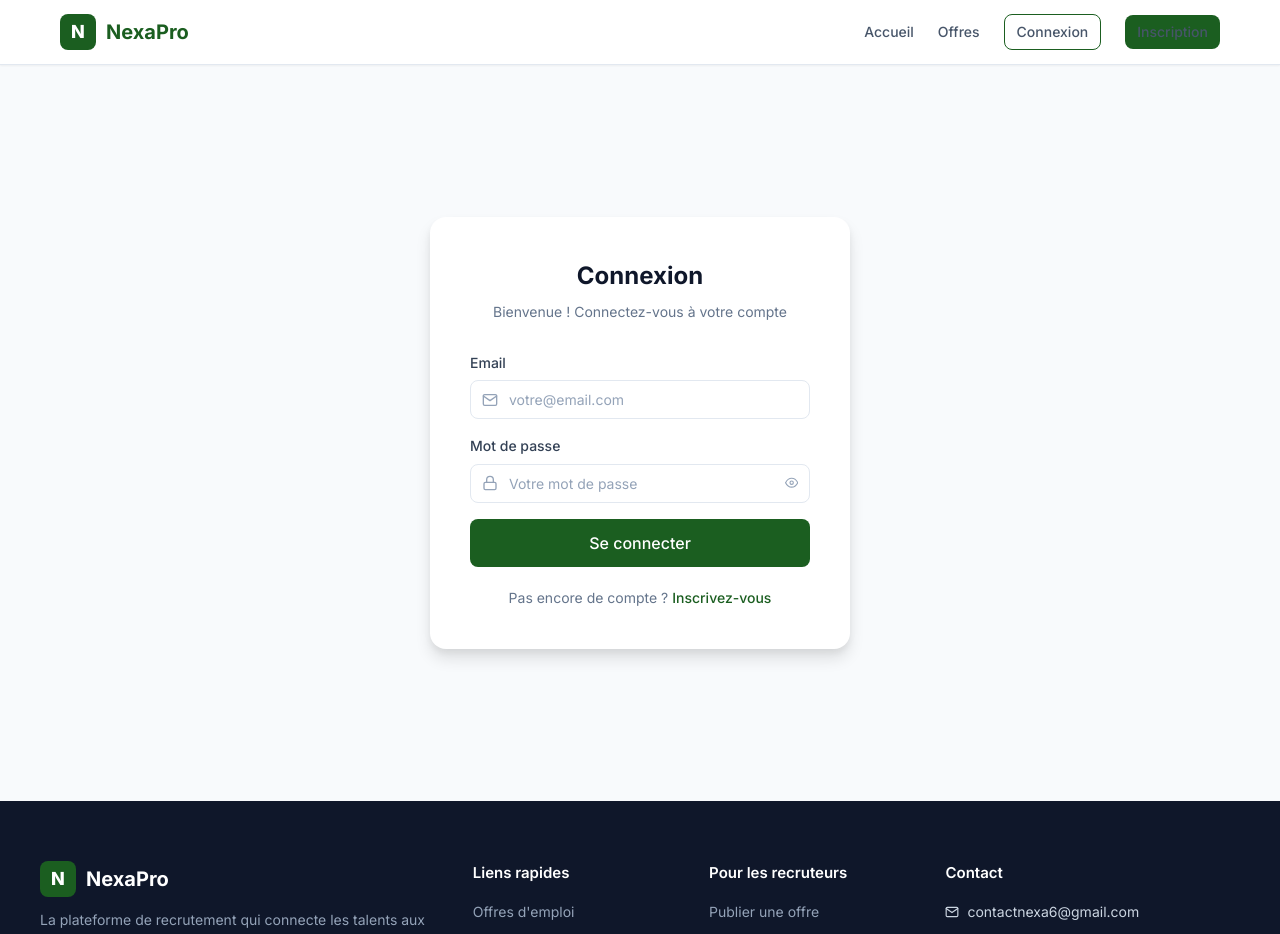
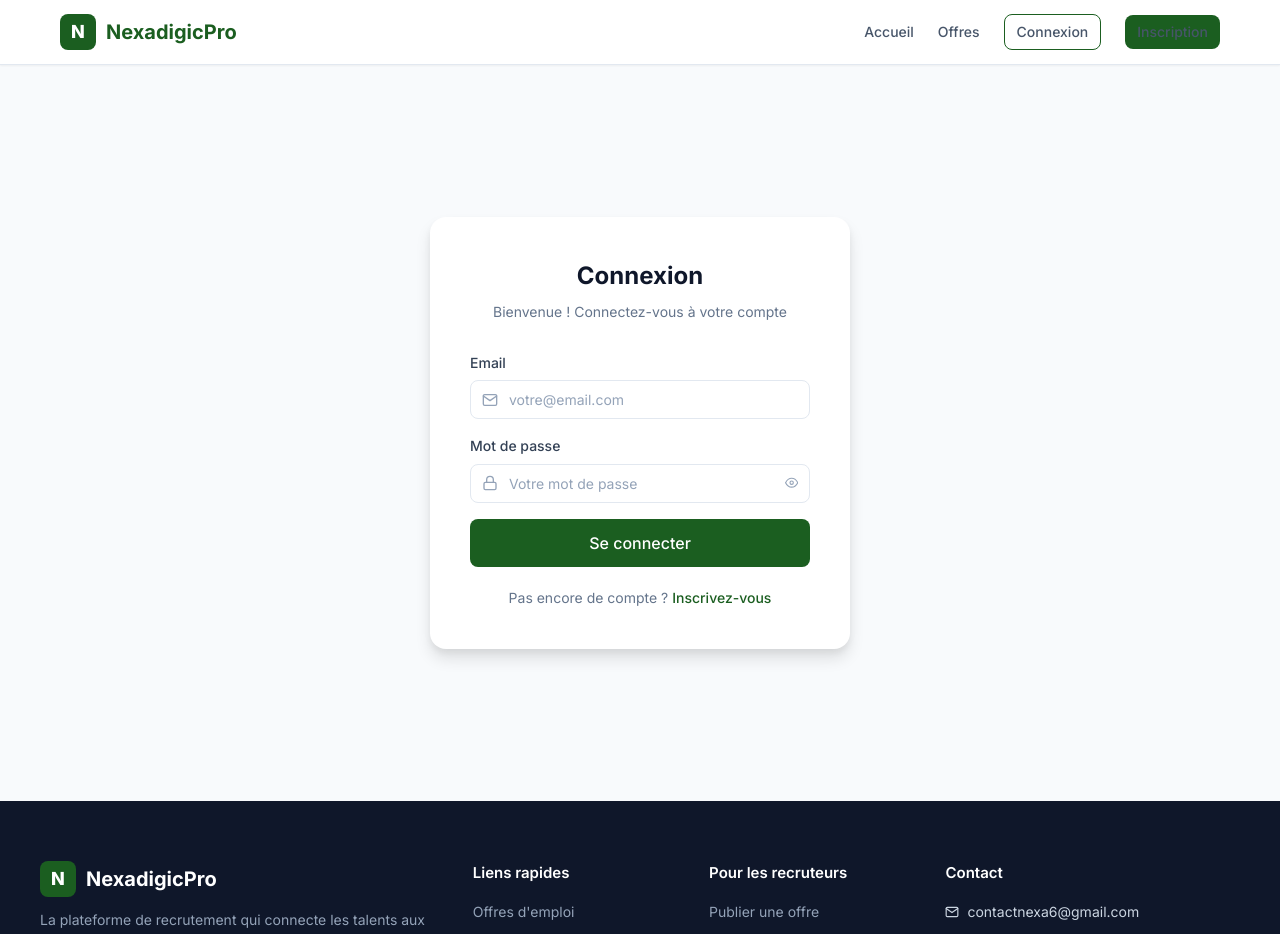
Before and after one commit to FLAVEL690/emploi-next, a React (Vite) app in the folder client/: page /login in a window 1280 px wide. Shown: the top 934 px of the page. Built offline with nearby package versions, Linux system fonts and the light colour scheme.

Commit message:
nexadigic

```diff
--- a/client/src/components/layout/Footer.jsx
+++ b/client/src/components/layout/Footer.jsx
@@ -10,7 +10,7 @@ export default function Footer() {
           <div className="footer-brand">
             <div className="footer-logo">
               <span className="logo-icon">N</span>
-              <span>NexaPro</span>
+              <span>NexadigicPro</span>
             </div>
             <p>La plateforme de recrutement qui connecte les talents aux meilleures opportunités professionnelles.</p>
           </div>
--- a/client/src/components/layout/Navbar.jsx
+++ b/client/src/components/layout/Navbar.jsx
@@ -41,7 +41,7 @@ export default function Navbar() {
       <div className="navbar-container">
         <Link to="/" className="navbar-logo">
           <span className="logo-icon">N</span>
-          <span className="logo-text">NexaPro</span>
+          <span className="logo-text">NexadigicPro</span>
         </Link>
 
         <div className={`navbar-links ${menuOpen ? 'active' : ''}`}>
--- a/client/src/pages/Home.jsx
+++ b/client/src/pages/Home.jsx
@@ -195,7 +195,7 @@ export default function Home() {
 
       <section className="features">
         <div className="container">
-          <h2 className="section-title">Pourquoi NexaPro ?</h2>
+          <h2 className="section-title">Pourquoi NexadigicPro ?</h2>
           <div className="features-grid">
             <div className="feature-card">
               <FiTrendingUp className="feature-icon" />
@@ -220,7 +220,7 @@ export default function Home() {
         <div className="container">
           <div className="cta-content">
             <h2>Prêt à trouver votre prochain emploi ?</h2>
-            <p>Rejoignez des milliers de candidats et recruteurs sur NexaPro</p>
+            <p>Rejoignez des milliers de candidats et recruteurs sur NexadigicPro</p>
             <div className="cta-buttons">
               <Link to="/register" className="btn btn-primary btn-lg">Créer un compte gratuit</Link>
               <Link to="/jobs" className="btn btn-secondary btn-lg">Explorer les offres</Link>
--- a/client/src/services/api.js
+++ b/client/src/services/api.js
@@ -115,7 +115,7 @@ export async function createJob(jobData, userId, company) {
       recruiter_id: userId,
       title: jobData.title,
       description: jobData.description,
-      company: company || jobData.company || 'NexaPro',
+      company: company || jobData.company || 'NexadigicPro',
       category: jobData.category,
       type: jobData.type,
       mode: jobData.mode,
```
